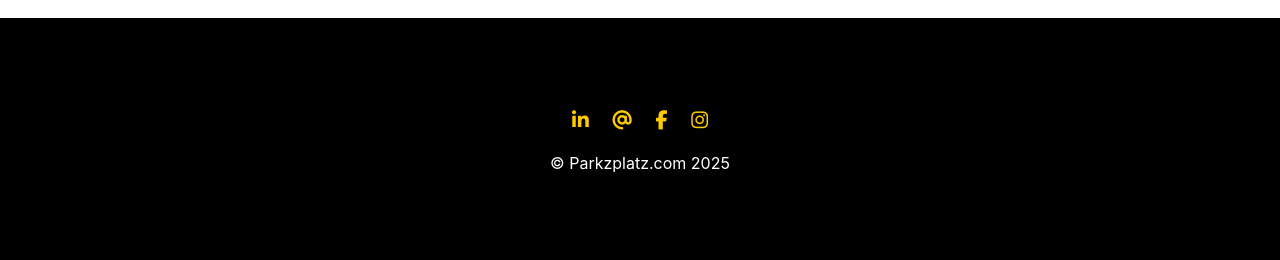
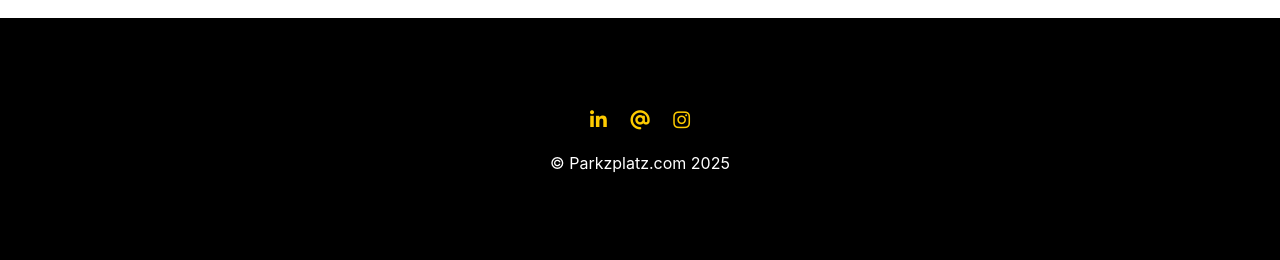
Before and after one commit to parkzplatz/dotcom, a Jekyll site: the page built from contact/index.html, in a window 1280 px wide. Shown: the part 1377-1637 px from the top of the page. Built offline with Jekyll 4.4.1, drawn with Linux system fonts in a browser that asks for light colours; nearby versions of some CDN libraries; some web fonts are replaced.

Commit message:
Update index.html

```diff
--- a/contact/index.html
+++ b/contact/index.html
@@ -41,7 +41,6 @@ title: "Parkzplatz"
     <div id="pageFooter">
         <p class="footerRow"><a href="https://linkedin.com/in/parkzplatz/" class="social-link"><i class="fa-brands fa-linkedin-in"></i></a>
             <a href="mailto:hello@parkzplatz.com" class="social-link"><i class="fa-solid fa-at"></i></a>
-            <a href="https://www.facebook.com/parkzplatz/" class="social-link"><i class="fa-brands fa-facebook-f"></i></a>
             <a href="https://www.instagram.com/parkzplatz/" class="social-link"><i class="fa-brands fa-instagram"></i></a></p>
         <p class="footerRow">&copy; Parkzplatz.com {{ 'now' | date: "%Y" }}</p>
     </div>
```
